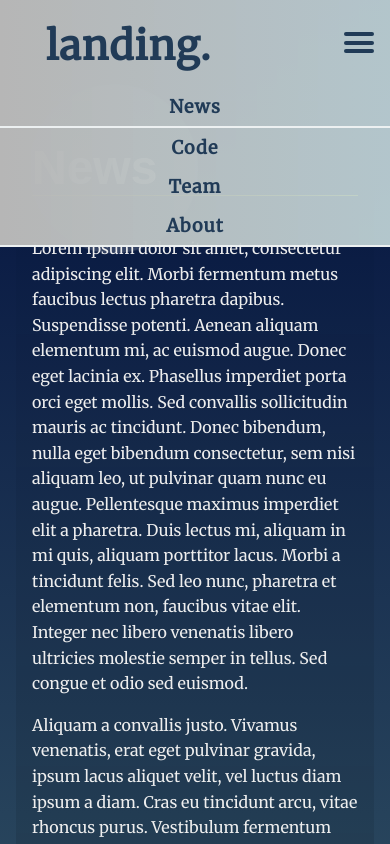
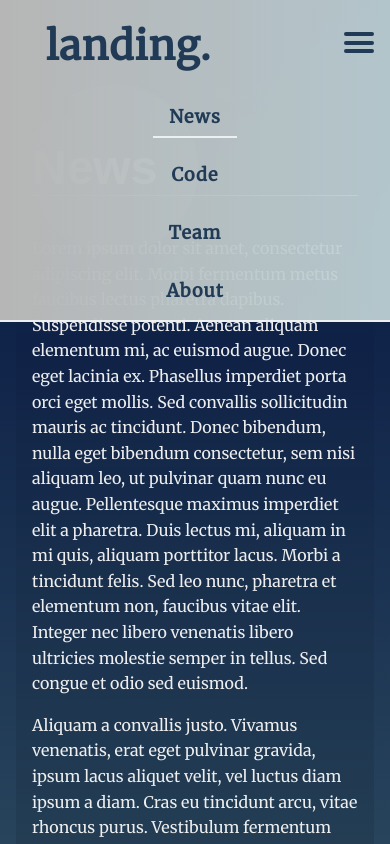
Before and after one commit to Thanoskaloudis/landing-page, a plain HTML site: page index.html in a window 390 px wide. Both pictures are taken after a click on the link 359 px from the left and 42 px from the top of the page. Shown: the top 844 px of the page. Drawn offline with Linux system fonts and the light colour scheme.

Commit message:
add an active state on current section

```diff
--- a/css/styles.css
+++ b/css/styles.css
@@ -104,13 +104,13 @@ section {
 
 .navbar-links li {
     list-style: none;
+    padding: 1.4rem;
 }
 
 .navbar-links li a {
     display: block;
     text-decoration: none;
     color: #213b57;
-    padding: 1.4rem;
     letter-spacing: 1px;
     font-size: 18px;
     font-weight: bold;
@@ -162,6 +162,10 @@ section {
         width: 100%;
     }
 
+    .navbar-links li {
+        padding: 1.1rem;
+    }
+
     .navbar-links ul {
         width: 100%;
         flex-direction: column;
@@ -172,6 +176,7 @@ section {
     }
 
     .navbar-links ul li a {
+        display: inline;
         padding: .5rem 1rem;
     }
 
```
